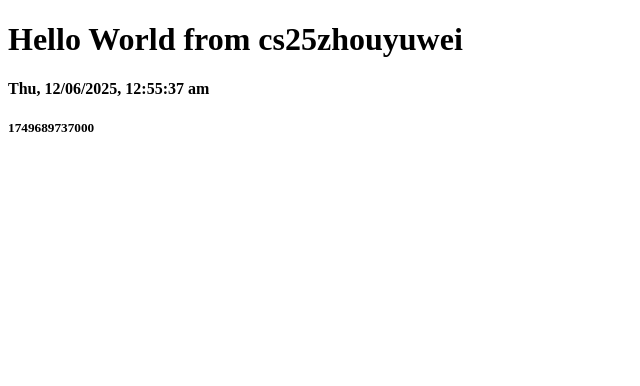
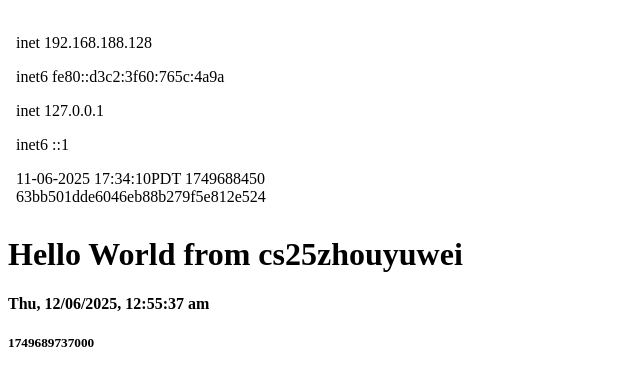
Before and after one commit to ZhouYuwei1020/cs25zhouyuwei, a plain HTML site: page docs/index.html in a window 1280 px wide. Shown: the whole page, without its empty margins (0-640 px from the left). Drawn offline with Linux system fonts and the light colour scheme.

Commit message:
update to add more information

```diff
--- a/docs/index.html
+++ b/docs/index.html
@@ -6,6 +6,13 @@
  <title>my cs25zhouyuwei </title>
  </head>
  <body>
+<!--ipaddressespastnext line-->
+ <br>
+ <div id="list">
+ <iframe width="400" height="185" src="./ipaddresses.html"
+ frameborder="0" >
+ </iframe>
+ </div>
  <h1>Hello World from cs25zhouyuwei </h1>
  <!-- ipaddresses paste next line-->
  <h4 id="id01">AAAA</h4>
```
